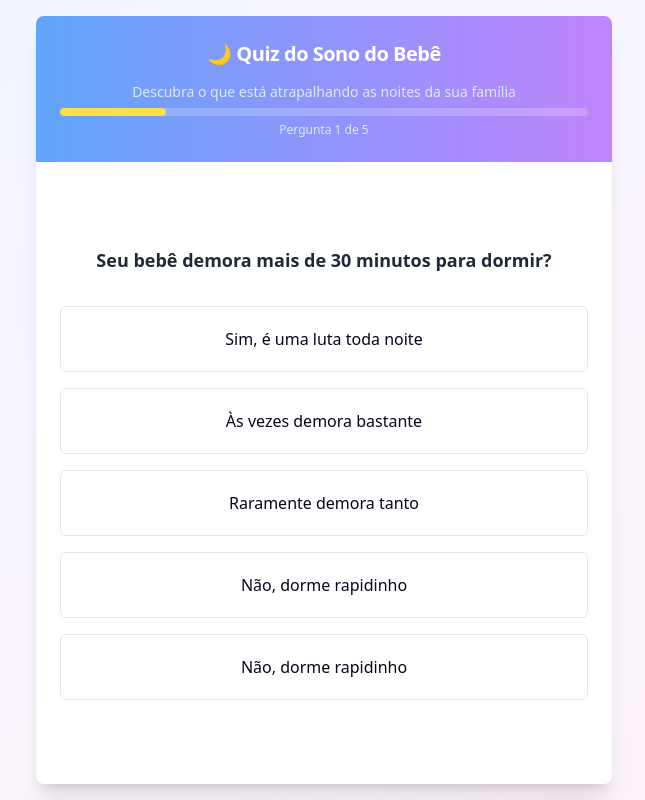
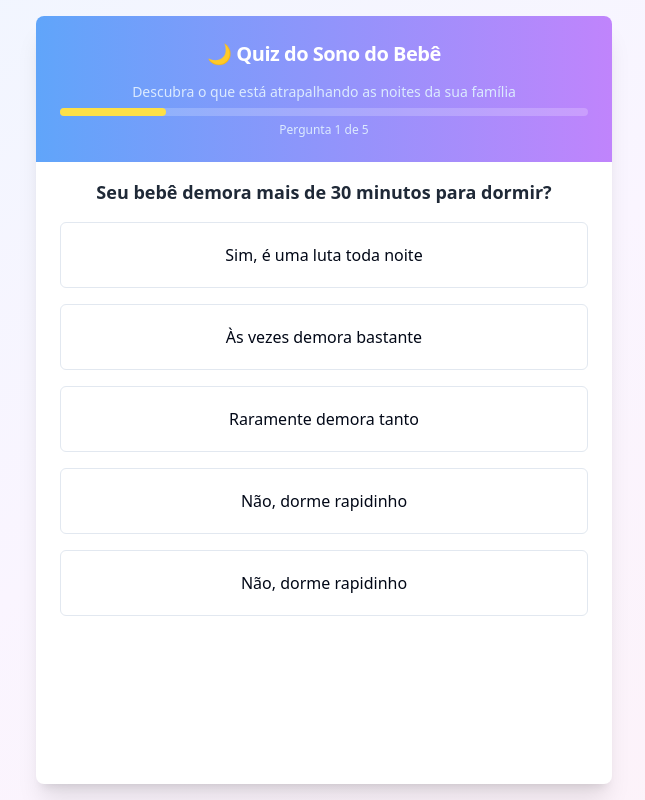
Before and after one commit to bRRAAz/baby-sonho-quiz, a React (Vite) app: page / in a window 1280 px wide. Both pictures are taken after a click on the button "🚀 COMEÇAR O QUIZ AGORA!". Shown: the whole page, without its empty margins (316-961 px from the left). Built offline with nearby package versions, Linux system fonts and the light colour scheme.

Commit message:
fix: distancia das perguntas

```diff
--- a/src/components/QuizLanding.tsx
+++ b/src/components/QuizLanding.tsx
@@ -243,9 +243,9 @@ const QuizLanding = () => {
             </p>
           </CardHeader>
 
-          <CardContent className="p-4 sm:p-6 flex-1 flex flex-col justify-center">
-            <div className="flex-1 flex flex-col justify-center">
-              <h3 className="text-base sm:text-lg font-semibold text-gray-800 mb-6 sm:mb-8 leading-relaxed text-center">
+          <CardContent className="flex-1 flex flex-col justify-center">
+            <div className="flex-1 flex flex-col pt-4">
+              <h3 className="text-base sm:text-lg font-semibold text-gray-800 mb-6 sm:mb-4 leading-relaxed text-center">
                 {questions[currentQuestion].question}
               </h3>
               <div className="space-y-3 sm:space-y-4">
@@ -273,6 +273,7 @@ const QuizLanding = () => {
     <div className="min-h-screen bg-gradient-to-br from-blue-50 via-purple-50 to-pink-50 flex items-center justify-center p-3 sm:p-4 flex-col">
       <Card className="w-full max-w-xl mx-auto shadow-xl border-0 bg-white flex flex-col">
         <CardHeader className="text-center bg-gradient-to-r from-blue-400 to-purple-400 text-white rounded-t-lg p-4 sm:p-6 flex-shrink-0">
+
           <CardTitle className="text-xl sm:text-2xl font-bold mb-2 sm:mb-4">
             💤 Seu bebê custa a dormir?
           </CardTitle>
```
